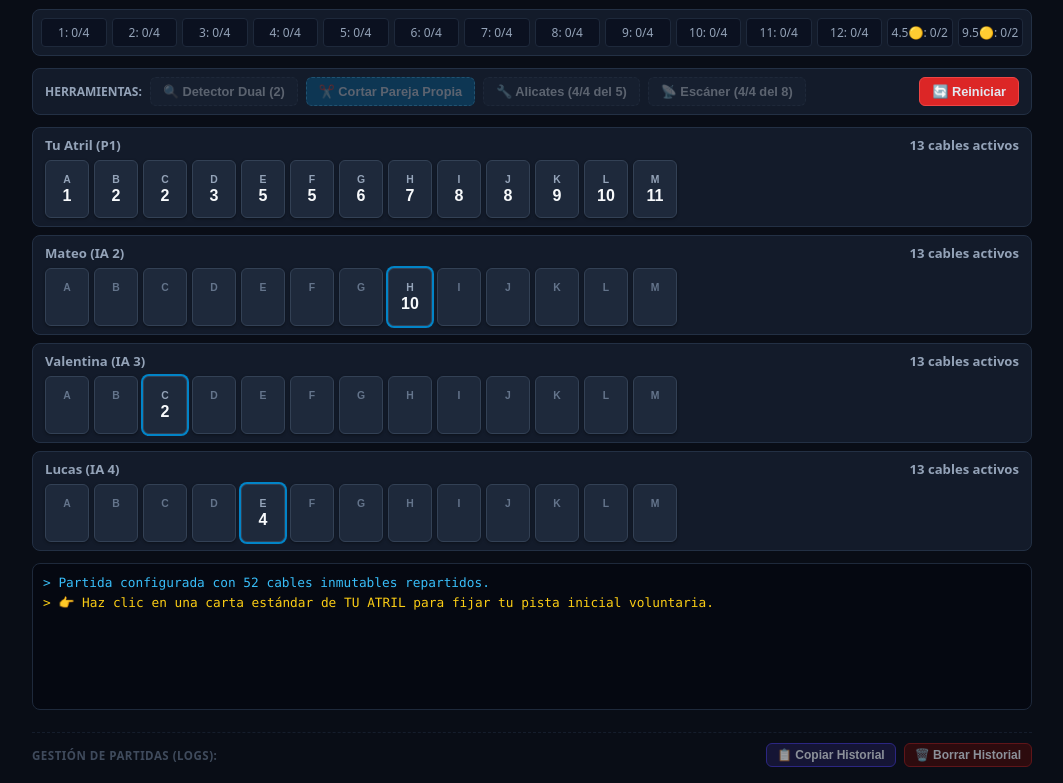
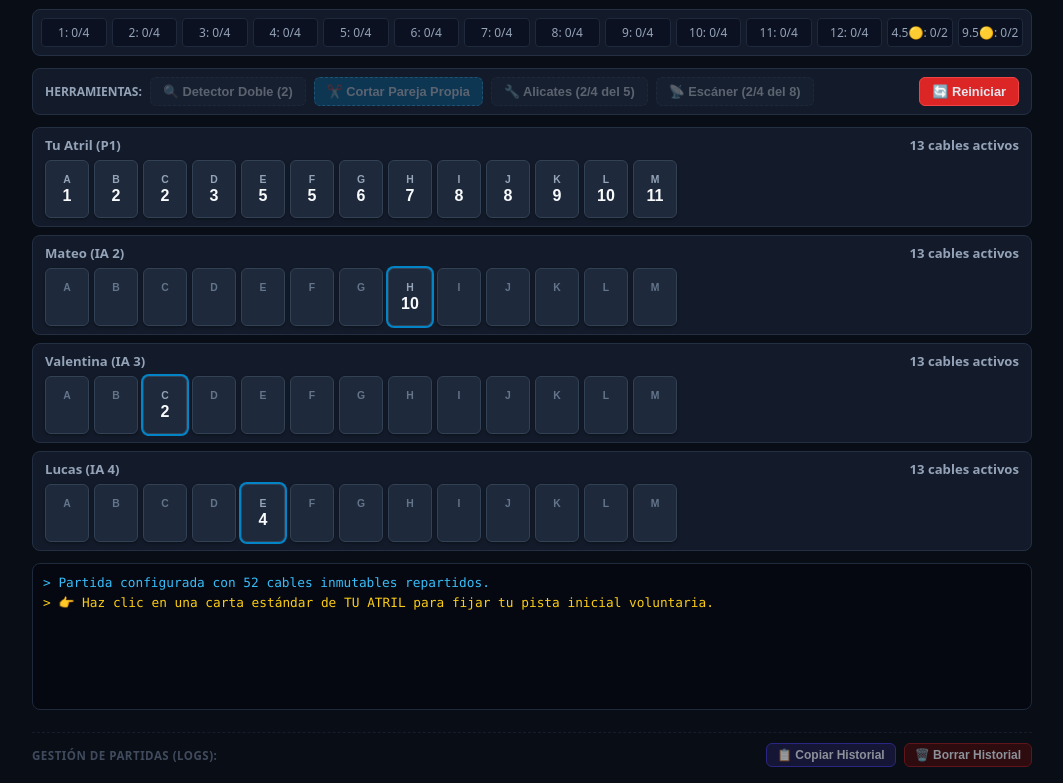
Before and after one commit to Cronoskps/Cazabombas, a plain HTML site: page index.html in a window 1280 px wide. Shown: the part 69-852 px from the top of the page, without its empty margins (108-1171 px from the left). Drawn offline with Linux system fonts and the light colour scheme.

Commit message:
Fix Herramientas - solo 2 cables HTML

```diff
--- a/index.html
+++ b/index.html
@@ -21,12 +21,12 @@
 
         <div class="tools-bar">
             <span class="tools-label">Herramientas:</span>
-            <button class="tool-btn" id="dual-detector-btn" onclick="triggerDualDetector()">🔍 Detector Dual (<span
+            <button class="tool-btn" id="dual-detector-btn" onclick="triggerDualDetector()">🔍 Detector Doble (<span
                     id="dual-charges">2</span>)</button>
             <button class="tool-btn" id="self-cut-btn" onclick="triggerSelfPairCut()"
                 style="background:#0369a1; border-color:#38bdf8;">✂️ Cortar Pareja Propia</button>
-            <button class="tool-btn" id="pliers-btn" disabled onclick="usePliers()">🔧 Alicates (4/4 del 5)</button>
-            <button class="tool-btn" id="scanner-btn" disabled onclick="useScanner()">📡 Escáner (4/4 del 8)</button>
+            <button class="tool-btn" id="pliers-btn" disabled onclick="usePliers()">🔧 Alicates (2/4 del 5)</button>
+            <button class="tool-btn" id="scanner-btn" disabled onclick="useScanner()">📡 Escáner (2/4 del 8)</button>
             <button class="tool-btn" id="advance-bots-btn"
                 style="display:none; background:#16a34a; border-color:#22c55e;" onclick="executeBotRounds()">▶️
                 Siguiente Ronda IA</button>
```
